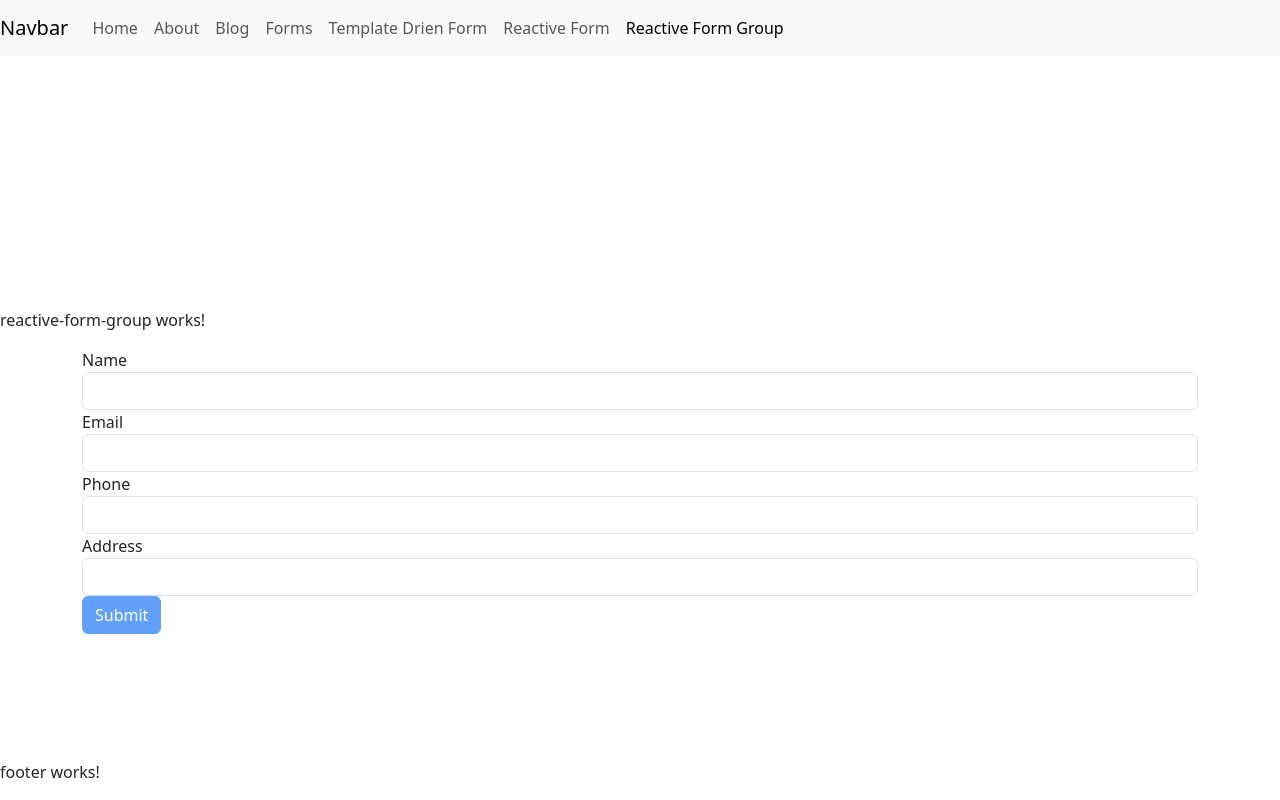
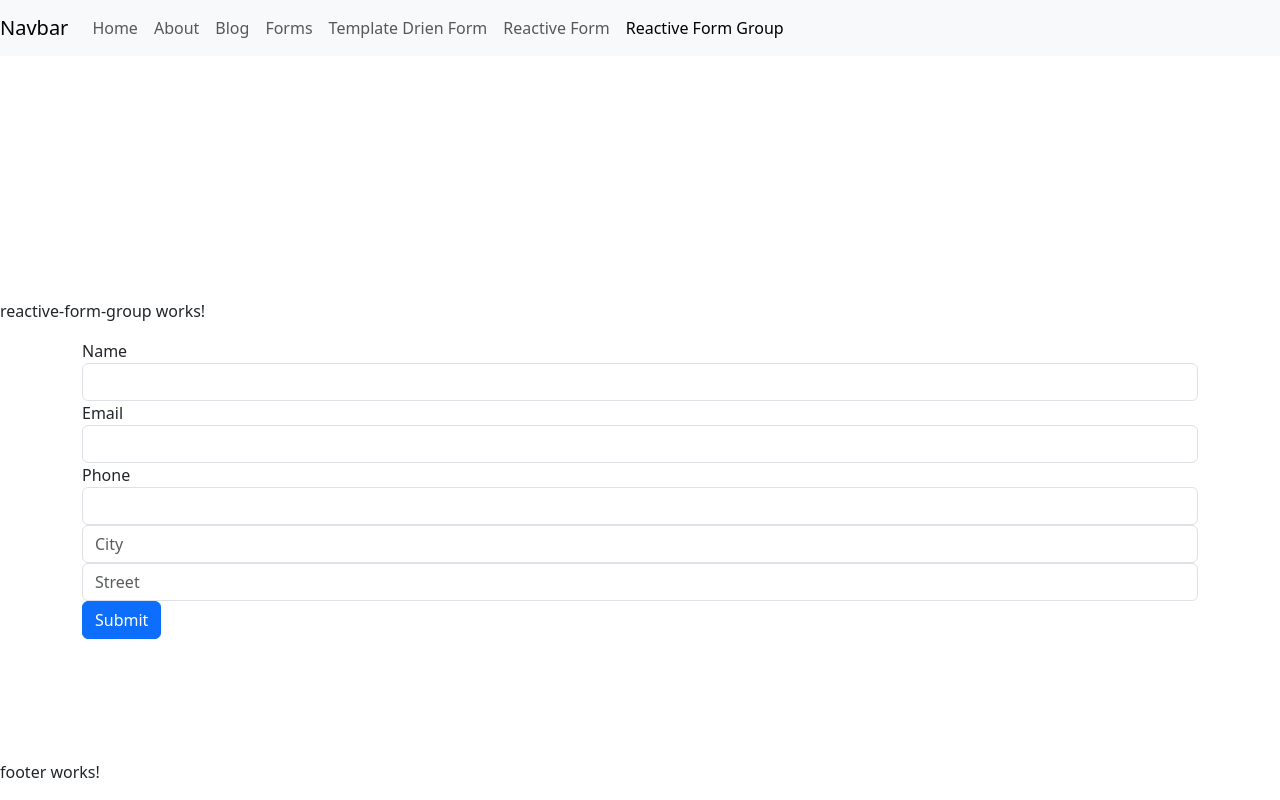
Before and after one commit to AhmedSamirScience/AngularCourseVersionTwo, an Angular app: page /reactiveFormGroup in a window 1280 px wide. Built offline with nearby package versions, Linux system fonts and the light colour scheme.

Commit message:
#59 Master Angular: Understanding FormGroupName (Part 04)

```diff
--- a/src/app/lectures/reactive-form-group/reactive-form-group.component.html
+++ b/src/app/lectures/reactive-form-group/reactive-form-group.component.html
@@ -60,7 +60,7 @@
             </div>
         </div>
 
-        <div class="control">
+        <!-- <div class="control">
             <label for="address">Address</label>
             <input type="text" id="address" formControlName="address" class="form-control">
             <div class = "validation">
@@ -79,9 +79,28 @@
                     }
                 }
             </div>
+        </div> -->
+
+        <div class="child-form" formGroupName ="address">
+            <input type="text" id="city" formControlName="city" placeholder="City" class="form-control">
+            @if(city?.touched && city?.dirty) {
+                @if(city?.getError('required'))
+                {
+                    <p class="alert alert-warning"> input required </p>
+                }
+            }
+            <input type="text" id="street" formControlName="street" placeholder="Street" class="form-control">
+            @if(street?.touched && street?.dirty) {
+                @if(street?.getError('required'))
+                {
+                    <p class="alert alert-warning"> input required </p>
+                }
+            }
+
         </div>
 
-        <button type="submit" class="btn btn-primary" [disabled]="!userData.valid">Submit</button>
+        <!-- [disabled]="!userData.valid" -->
+        <button type="submit" class="btn btn-primary" >Submit</button>
     </form>
 
 </div>
--- a/src/app/lectures/reactive-form-group/reactive-form-group.component.ts
+++ b/src/app/lectures/reactive-form-group/reactive-form-group.component.ts
@@ -16,9 +16,12 @@ export class ReactiveFormGroupComponent {
       name: new FormControl('', [Validators.required, Validators.minLength(3), Validators.maxLength(10)]),
       email: new FormControl('', [Validators.required, Validators.email]),
       phone: new FormControl('', [Validators.required, Validators.pattern('^[0-9]{10}$')]),
-      address: new FormControl('', [Validators.required, Validators.minLength(5), Validators.maxLength(100)]),
-
+      //address: new FormControl('', [Validators.required, Validators.minLength(5), Validators.maxLength(100)]),
+      address: new FormGroup({
+        city: new FormControl('', [Validators.required ]),
+        street: new FormControl('', [Validators.required ]),
       })
+    });
 
   constructor() {
      console.log(this.userData);
@@ -48,8 +51,17 @@ export class ReactiveFormGroupComponent {
   get address() {
     return this.userData.get('address');
   }
+  get city() {
+    return this.userData.get('address.city');
+  }
+
+  get street() {
+    return this.userData.get('address.street');
+  }
 
   onSubmit() {
+    if(this.userData.valid)
+    {
       console.log(this.userData.value);
       /*this.userData.setValue({
         name: '',
@@ -62,6 +74,12 @@ export class ReactiveFormGroupComponent {
         email: '',
       });*/
       this.userData.reset();
+    } else {
+      this.userData.markAllAsTouched();
+      Object.keys(this.userData.controls).forEach(key => {
+         this.userData.controls[key].markAsDirty();
+      });
+    }
   }
 
 }
```
Lines whose indentation alone changed are shown as unchanged.
